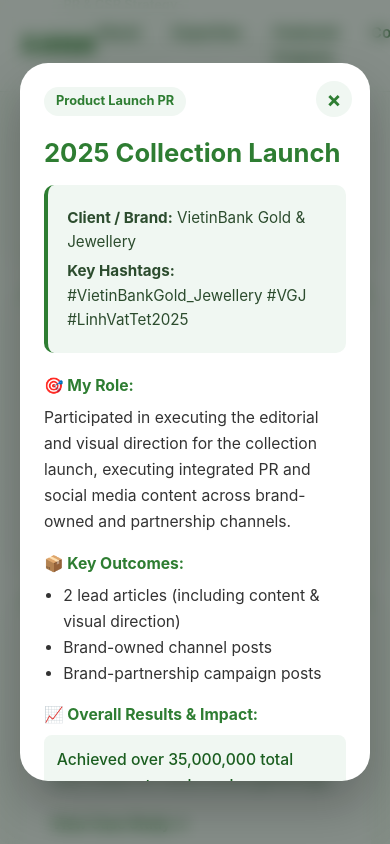
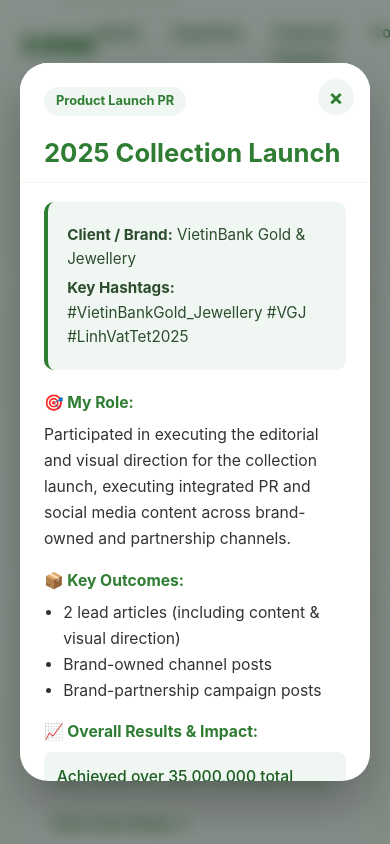
Before and after one commit to NguyenHop1909/PortforlioNgan, a React (Vite) app: page / in a window 390 px wide. Both pictures are taken after a click on the element 195 px from the left and 2773 px from the top of the page. Shown: the part 2351-3195 px from the top of the page. Built offline with nearby package versions, Linux system fonts and the light colour scheme.

Commit message:
fix done

```diff
--- a/src/App.css
+++ b/src/App.css
@@ -32,8 +32,6 @@
     line-height: 1.6;
     overflow-x: hidden;
 }
-
-
 
 /* 2. HEADER & NAVIGATION */
 header {
@@ -315,7 +313,7 @@
     box-shadow: 0 12px 25px rgba(46, 125, 50, 0.3);
 }
 
-/* 6. POPUP MODAL (LỐT XÁC HOÀN TOÀN) */
+/* 6. POPUP MODAL (ĐÃ TỐI ƯU CỐ ĐỊNH HEADER) */
 .modal-overlay {
     position: fixed;
     inset: 0;
@@ -339,9 +337,9 @@
     width: 100%;
     max-height: 85vh;
     overflow-y: auto;
-    overflow-x: hidden; /* Sửa lỗi cuộn ngang */
+    overflow-x: hidden;
     position: relative;
-    padding: 2.2rem;
+    padding: 0; /* Bỏ padding chung để header tràn kín góc */
     box-shadow: 0 25px 50px rgba(0, 0, 0, 0.25);
     animation: slideUp 0.3s ease-out;
 }
@@ -354,10 +352,26 @@
     border-radius: 10px;
 }
 
+/* KHỐI HEADER ĐỨNG YÊN KHI VUỐT */
+.modal-header {
+  position: sticky;
+  top: 0;
+  background: #ffffff;
+  z-index: 10;
+  padding: 1.5rem 3.5rem 1rem 2rem; /* Tăng padding-right lên 3.5rem để tránh đè nút X */
+  border-bottom: 1px solid rgba(113, 168, 116, 0.1);
+}
+
+/* KHỐI NỘI DUNG NẰM BÊN DƯỚI */
+.modal-body {
+    padding: 1.5rem 2.2rem 2.2rem 2.2rem;
+}
+
+/* NÚT ĐÓNG DẤU X ĐỨNG YÊN THEO HEADER */
 .modal-close-btn {
   position: absolute;
-    top: 18px;
-    right: 18px;
+  top: 16px;
+  right: 16px;
   width: 36px;
   height: 36px;
   border-radius: 50%;
@@ -371,6 +385,7 @@
   align-items: center;
   justify-content: center;
   transition: all 0.2s ease;
+  z-index: 20;
 }
 
 .modal-close-btn:hover {
@@ -382,7 +397,7 @@
 .modal-title {
     color: var(--primary-green);
     font-size: 1.6rem;
-    margin: 0.5rem 0 1rem;
+    margin: 0.5rem 0 0;
     line-height: 1.3;
 }
 
@@ -498,8 +513,11 @@
         padding: 2.5rem 1.5rem;
     }
 
-    .modal-content {
-        padding: 1.5rem;
+    .modal-header {
+        padding: 1.5rem 1.5rem 0.8rem 1.5rem;
     }
 
+    .modal-body {
+        padding: 1.2rem 1.5rem 1.5rem 1.5rem;
     }
+}
--- a/src/App.jsx
+++ b/src/App.jsx
@@ -303,11 +303,16 @@
 {selectedProject && (
   <div className="modal-overlay" onClick={() => setSelectedProject(null)}>
     <div className="modal-content" onClick={(e) => e.stopPropagation()}>
+
+      {/* KHỐI HEADER ĐỨNG YÊN (CHỨA NÚT ĐÓNG X) */}
+      <div className="modal-header">
         <button className="modal-close-btn" onClick={() => setSelectedProject(null)}>×</button>
-
         <span className="category-tag">{selectedProject.category}</span>
         <h3 className="modal-title">{selectedProject.title}</h3>
+      </div>
 
+      {/* KHỐI BODY CHỨA NỘI DUNG CUỘN */}
+      <div className="modal-body">
         <div className="modal-info-group">
           <p><strong>Client / Brand:</strong> {selectedProject.client}</p>
           {selectedProject.hashtags && <p><strong>Key Hashtags:</strong> {selectedProject.hashtags}</p>}
@@ -367,6 +372,7 @@
         </div>
       </div>
     </div>
+  </div>
 )}
     </div>
   );
```
Lines whose indentation alone changed are shown as unchanged.
